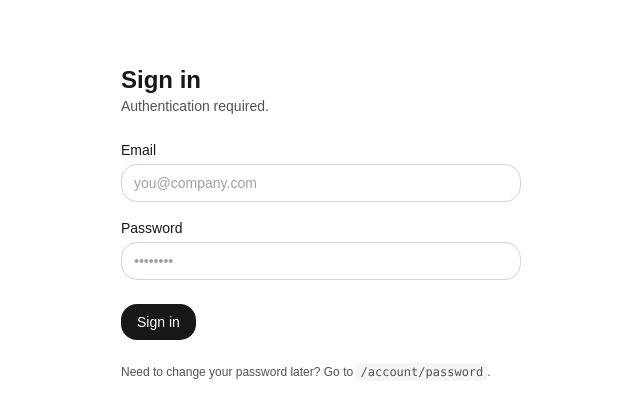
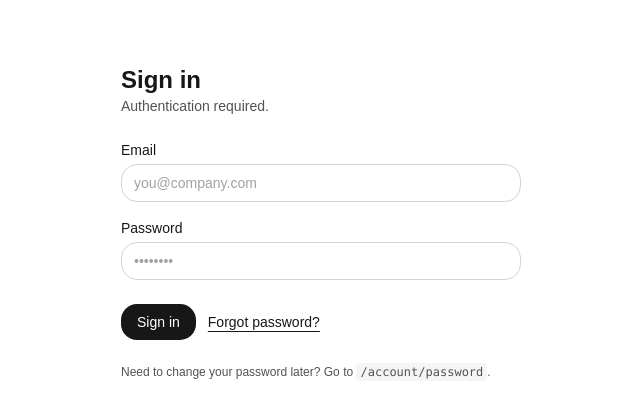
Before and after one commit to brainredefine/storage, a Next.js app: page /login in a window 1280 px wide. Shown: the top 418 px of the page, without its empty margins (319-959 px from the left). Built offline with nearby package versions, Linux system fonts and the light colour scheme; what @supabase/auth-helpers-nextjs would draw is missing.

Commit message:
reset pw

```diff
--- /dev/null
+++ b/app/api/admin/set-password/route.ts
@@ -0,0 +1,35 @@
+import { NextResponse } from 'next/server'
+import { cookies } from 'next/headers'
+import { createRouteHandlerClient } from '@supabase/auth-helpers-nextjs'
+import { supabaseAdmin } from '@/lib/supabaseAdmin' // service role client
+
+export const runtime = 'nodejs'
+
+export async function POST(req: Request) {
+  // 1) Authentifie l’appelant et restreins à ton email admin
+  const userClient = createRouteHandlerClient({ cookies })
+  const { data: { user } } = await userClient.auth.getUser()
+  if (!user || user.email !== 'gauthier@redefine.group') {
+    return NextResponse.json({ error: 'Forbidden' }, { status: 403 })
+  }
+
+  // 2) Parse payload
+  const { userId, newPassword } = await req.json().catch(() => ({}))
+  if (!userId || !newPassword) {
+    return NextResponse.json({ error: 'userId and newPassword required' }, { status: 400 })
+  }
+  if (typeof newPassword !== 'string' || newPassword.length < 8) {
+    return NextResponse.json({ error: 'Weak password' }, { status: 400 })
+  }
+
+  // 3) Update via Admin API (service role)
+  const { data, error } = await supabaseAdmin.auth.admin.updateUserById(userId, {
+    password: newPassword,
+  })
+  if (error) return NextResponse.json({ error: error.message }, { status: 400 })
+
+  // 4) Option : invalider les autres sessions de cet utilisateur
+  // (pas d’API directe pour tout invalider au 1er degré côté GoTrue v2, skip ou gère autrement)
+
+  return NextResponse.json({ ok: true, user: { id: data.user?.id, email: data.user?.email } })
+}
--- a/app/login/page.tsx
+++ b/app/login/page.tsx
@@ -4,13 +4,13 @@ import { Suspense, useEffect, useState } from 'react'
 import { useSearchParams, useRouter } from 'next/navigation'
 import { supabaseBrowser } from '@/lib/supabaseClient'
 
-// Optional: ensure this page is dynamically rendered (prevents static export errors)
+// Empêche le prerender statique qui gueule avec useSearchParams()
 export const dynamic = 'force-dynamic'
 
 const INPUT =
   'w-full rounded-2xl border border-neutral-300 bg-white px-3 py-2 text-neutral-900 placeholder:text-neutral-400 focus:outline-none focus:ring-2 focus:ring-neutral-300'
 
-// --- Split into an inner component that uses useSearchParams ---
+// --- Inner component (utilise useSearchParams) ---
 function LoginInner() {
   const router = useRouter()
   const params = useSearchParams()
@@ -20,6 +20,10 @@ function LoginInner() {
   const [password, setPassword] = useState('')
   const [loading, setLoading] = useState(false)
   const [error, setError] = useState<string>('')
+
+  // reset password (forgot)
+  const [resetMsg, setResetMsg] = useState<string>('')
+  const [resetLoading, setResetLoading] = useState(false)
 
   useEffect(() => setError(''), [email, password])
 
@@ -31,6 +35,7 @@ function LoginInner() {
       const { error } = await supabaseBrowser.auth.signInWithPassword({ email, password })
       if (error) throw error
 
+      // Redirection 1ʳᵉ connexion si flag user_metadata.must_set_password
       const { data: { user } } = await supabaseBrowser.auth.getUser()
       const mustSet = Boolean(user?.user_metadata?.must_set_password)
       router.replace(mustSet ? '/set-password' : redirectTo)
@@ -39,6 +44,22 @@ function LoginInner() {
       setError(err instanceof Error ? err.message : 'Login failed')
     } finally {
       setLoading(false)
+    }
+  }
+
+  async function onForgotPassword() {
+    setResetMsg('')
+    if (!email) { setResetMsg('Enter your email first.'); return }
+    try {
+      setResetLoading(true)
+      await supabaseBrowser.auth.resetPasswordForEmail(email, {
+        redirectTo: `${window.location.origin}/set-password`,
+      })
+      setResetMsg('Check your inbox for the reset link.')
+    } catch {
+      setResetMsg('Failed to send reset email.')
+    } finally {
+      setResetLoading(false)
     }
   }
 
@@ -79,7 +100,7 @@ function LoginInner() {
 
           {error && <p className="text-sm text-red-600">{error}</p>}
 
-          <div className="pt-2">
+          <div className="pt-2 flex items-center gap-3">
             <button
               type="submit"
               disabled={loading}
@@ -87,7 +108,18 @@ function LoginInner() {
             >
               {loading ? 'Signing in…' : 'Sign in'}
             </button>
+
+            <button
+              type="button"
+              onClick={onForgotPassword}
+              disabled={resetLoading}
+              className="text-sm underline underline-offset-4 hover:opacity-80 disabled:opacity-50"
+            >
+              {resetLoading ? 'Sending…' : 'Forgot password?'}
+            </button>
           </div>
+
+          {resetMsg && <p className="text-sm text-neutral-600">{resetMsg}</p>}
         </form>
 
         <p className="mt-6 text-xs text-neutral-600">
@@ -98,7 +130,7 @@ function LoginInner() {
   )
 }
 
-// --- Page component wrapped in Suspense ---
+// --- Page wrapper avec Suspense (requis par Next pour useSearchParams) ---
 export default function LoginPage() {
   return (
     <Suspense fallback={<main className="min-h-screen bg-white dark:bg-white" />}>
```
